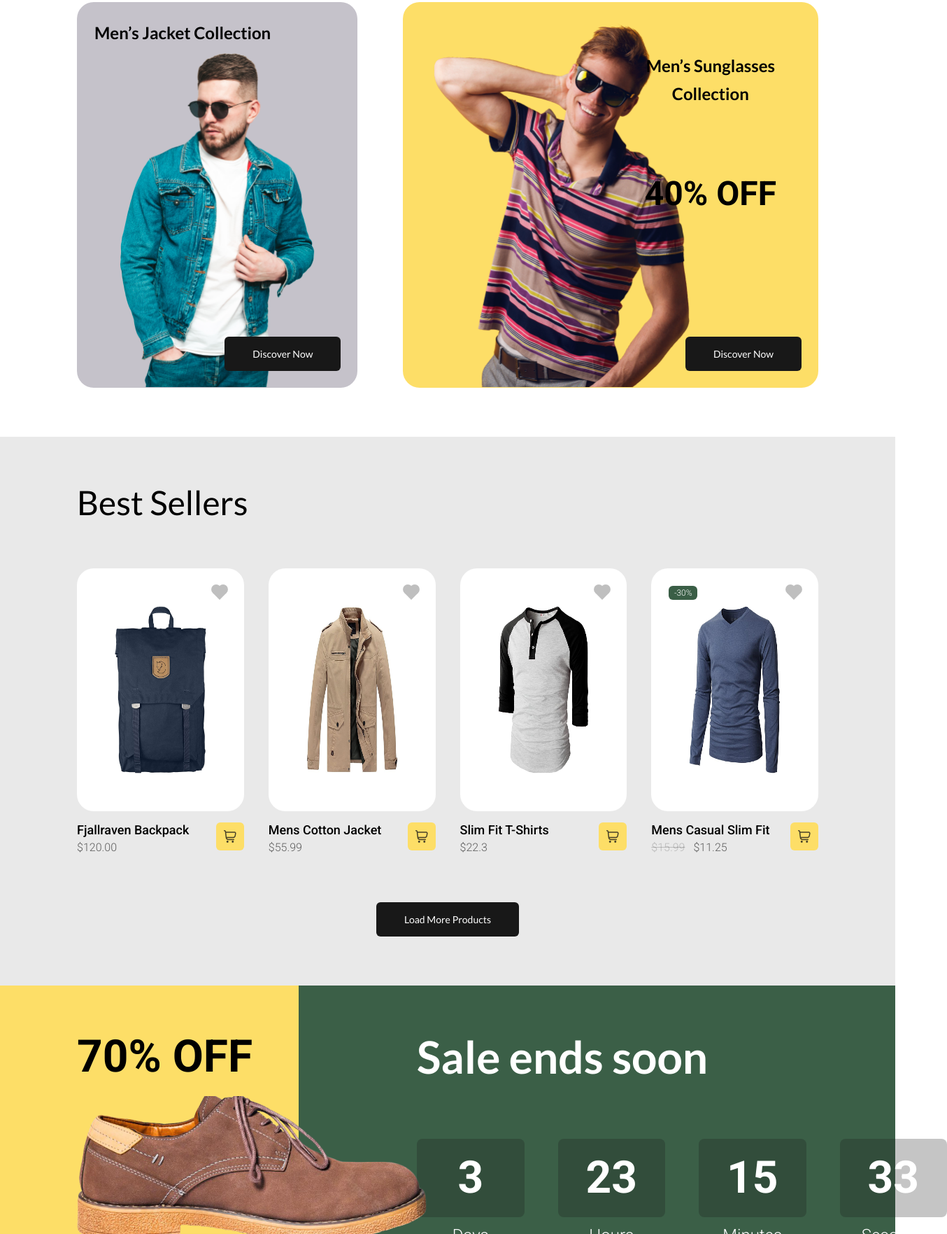
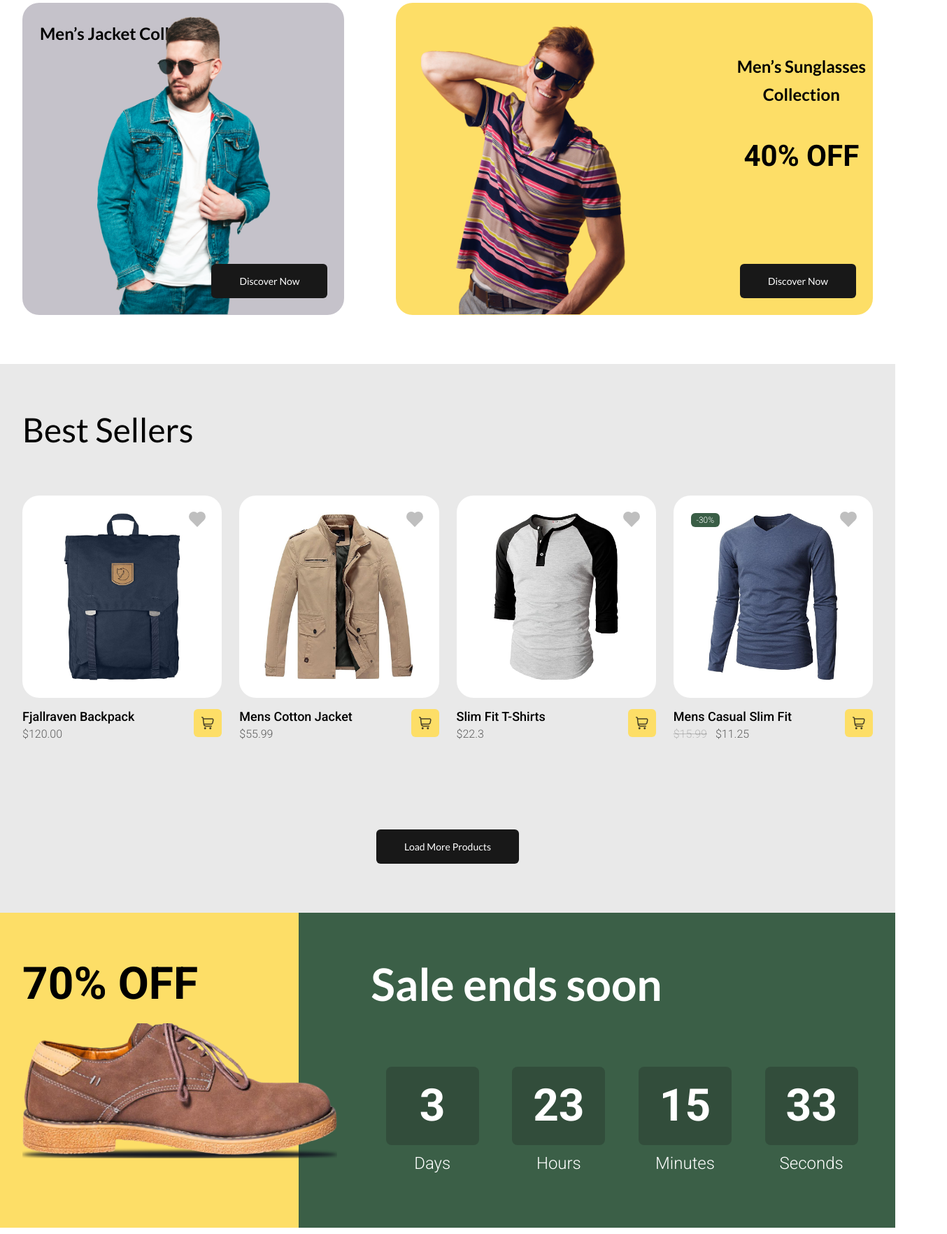
Before and after one commit to alirezagosili/Etalon-Midterm, a plain HTML site: page index.html in a window 1280 px wide. Shown: the part 1037-2800 px from the top of the page at 70% size, 1354 px wide, since content can reach past the window. Drawn offline with Linux system fonts and the light colour scheme.

Commit message:
full responsive any devices

```diff
--- a/assets/style/main.css
+++ b/assets/style/main.css
@@ -496,7 +496,7 @@ a {
     position: relative;
     width: 100%;
     border-radius: 24px;
-    padding: 54px ;
+    padding: 54px 40px 54px 49px;
 }
 .best-sellers-img-item {
     display: block;
@@ -713,6 +713,7 @@ a {
         display: block;
     }
     .container{
+        min-width: 360px;
         max-width: 520px;
     }
     .hero {
@@ -1077,7 +1078,7 @@ a {
         padding: 12px 20px;
     }
     .timer-info {
-        font-size: 20px;
+        font-size: 16px;
         font-weight: 300;
         line-height: 14.06px;
         color: var(--white);
@@ -1203,3 +1204,86 @@ a {
         align-items: center;
     }
 }
+@media screen and (min-width: 1025px) and (max-width: 1403px) {
+    .padding-left{
+        padding-left: 5rem;
+    }
+    .padding-right{
+        padding-right: 5rem;
+    }
+    .best-sellers-box ul {
+        display: flex;
+        gap: 25px;
+    }
+    .best-sellers-img{
+        padding: 25px;
+    }
+    .best-sellers-img-item{
+        object-fit: contain;
+    }
+    .intro-text-description{
+        white-space: nowrap;
+    }
+    .timer-box-items{
+        display: grid;
+        grid-template-columns: 1fr 1fr 1fr 1fr;
+        gap: 5px;
+    }
+    .timer-box-item{
+        justify-content: center;
+        align-items: center;
+    }
+
+}
+@media screen and (min-width: 1243px) and (max-width: 1403px){
+    .padding-left{
+        padding-left: 2rem;
+    }
+    .padding-right{
+        padding-right: 2rem;
+    }
+    .timer{
+        gap: 20px;
+    }
+    .timer-number{
+        padding: 32px;
+    }
+    .shoes-img img {
+        width: 450px;
+    }
+}
+@media screen and (min-width: 1025px) and (max-width: 1242px){
+    .padding-left{
+        padding-left: 1rem;
+    }
+    .padding-right{
+        padding-right: 1rem;
+    }
+    .timer{
+        gap: 10px;
+    }
+    .timer-number{
+        padding: 20px;
+    }
+    .shoes-img img {
+        width: 400px;
+    }
+}
+@media screen and (min-width: 1025px) and (max-width: 1290px){
+    .sunglasses-img-box .sunglasses{
+        width: 80%;
+    }
+    .sunglasses-text{
+        right: 10px;
+        gap: 40px;
+    }
+    .jacket-img-box img{
+        width: 54%;
+    }
+    .sunglasses-text span{
+        font-size: 42px;
+    }
+    .timer-number{
+        width: 133px;
+    }
+}
```
